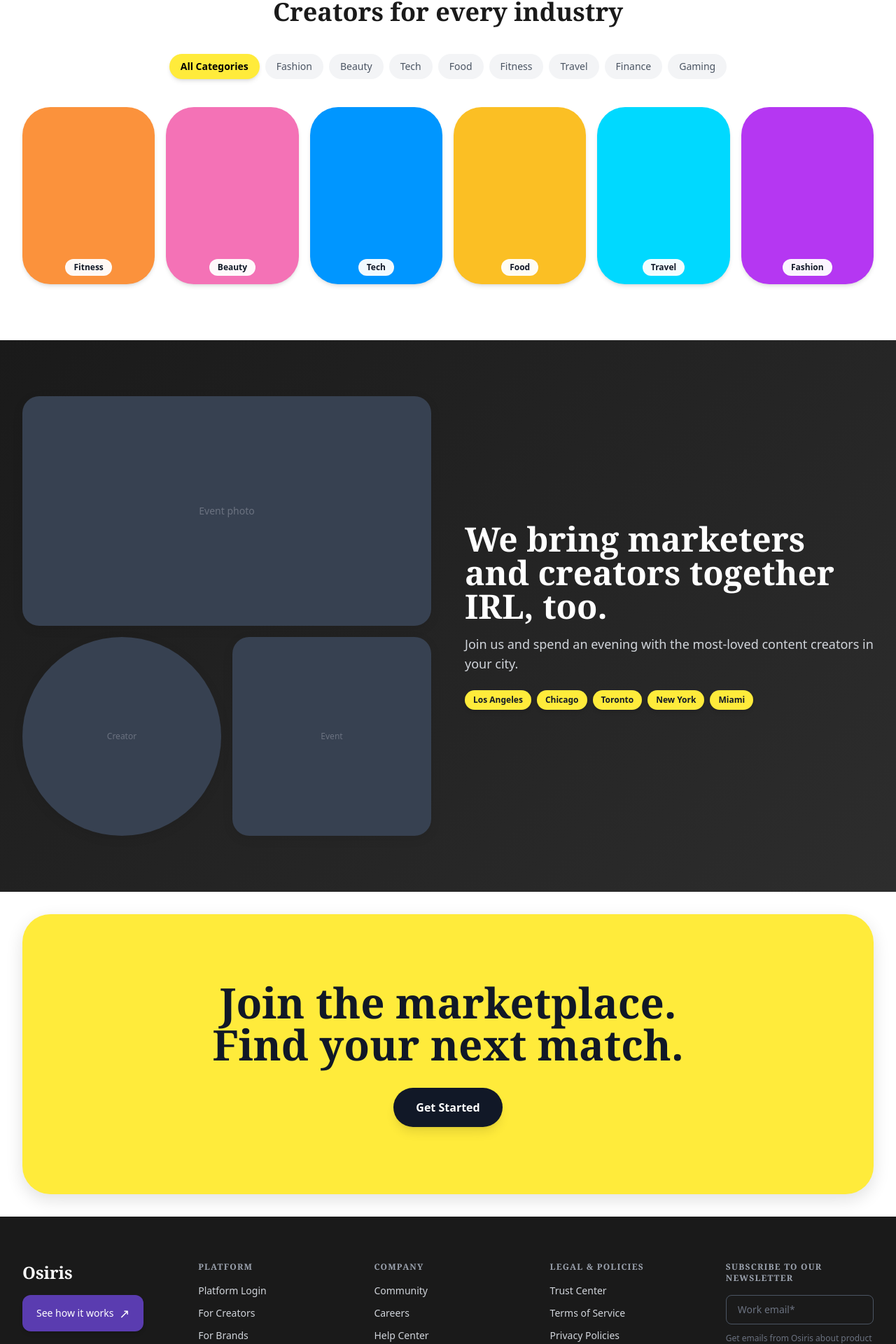
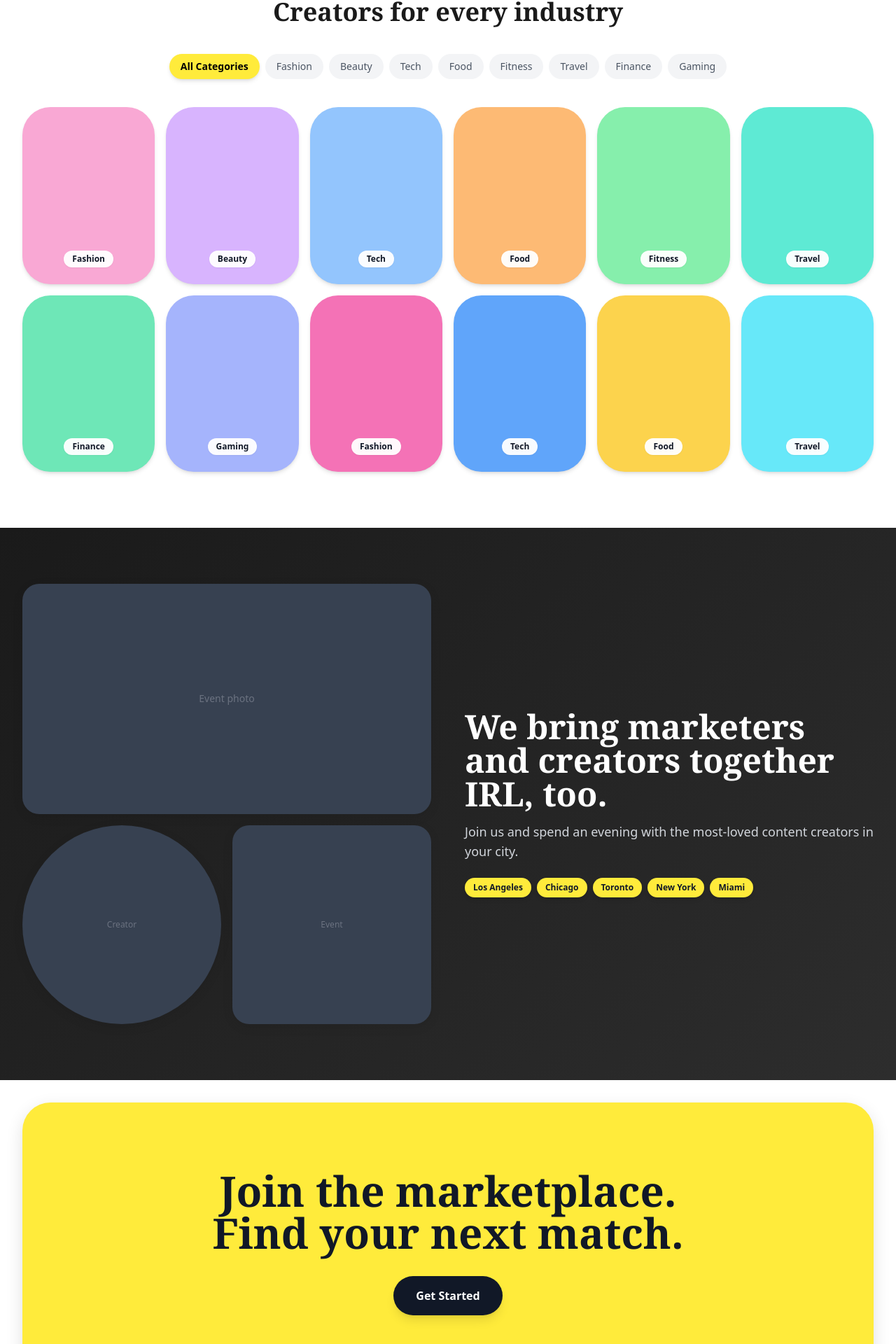
Before and after one commit to Codeinexter/Osiris, a Next.js app: page / in a window 1280 px wide. Shown: the part 2164-4084 px from the top of the page at 70% size. Built offline with nearby package versions, Linux system fonts and the light colour scheme.

Commit message:
made changes in home and footer

```diff
--- a/src/app/page.tsx
+++ b/src/app/page.tsx
@@ -1,10 +1,36 @@
+"use client";
+
 import NavbarPublic from "@/components/NavbarPublic";
 import FooterMega from "@/components/FooterMega";
 import CTAStripYellow from "@/components/CTAStripYellow";
 import Link from "next/link";
 import { ArrowRight, Star, Users, BarChart3, Zap, Shield, MessageCircle } from "lucide-react";
+import { useState } from "react";
 
 export default function LandingPage() {
+  const [selectedCategory, setSelectedCategory] = useState("All Categories");
+
+  // Mock data for creators with their categories
+  const creators = [
+    { category: "Fashion", color: "bg-pink-300" },
+    { category: "Beauty", color: "bg-purple-300" },
+    { category: "Tech", color: "bg-blue-300" },
+    { category: "Food", color: "bg-orange-300" },
+    { category: "Fitness", color: "bg-green-300" },
+    { category: "Travel", color: "bg-teal-300" },
+    { category: "Finance", color: "bg-emerald-300" },
+    { category: "Gaming", color: "bg-indigo-300" },
+    // Duplicates to fill out the grid for "All" view or specific views
+    { category: "Fashion", color: "bg-pink-400" },
+    { category: "Tech", color: "bg-blue-400" },
+    { category: "Food", color: "bg-amber-300" },
+    { category: "Travel", color: "bg-cyan-300" },
+  ];
+
+  const filteredCreators = selectedCategory === "All Categories"
+    ? creators
+    : creators.filter(c => c.category === selectedCategory);
+
   return (
     <>
       <NavbarPublic />
@@ -17,7 +43,7 @@ export default function LandingPage() {
                 <h1 className="font-display text-4xl sm:text-5xl lg:text-6xl font-bold text-white leading-[1.1] animate-fade-in-down">
                   Discover brand champions.
                 </h1>
-                <p className="mt-4 text-white/85 text-base sm:text-lg max-w-md leading-relaxed animate-fade-in-down" style={{animationDelay: "0.1s"}}>
+                <p className="mt-4 text-white/85 text-base sm:text-lg max-w-md leading-relaxed animate-fade-in-down" style={{ animationDelay: "0.1s" }}>
                   Search creators, run campaigns, approve content, and track performance—one workspace for social commerce.
                 </p>
                 <div className="mt-8">
@@ -36,7 +62,7 @@ export default function LandingPage() {
                     { bg: "bg-neon-purple", label: "Outdoors" },
                     { bg: "bg-neon-cyan", label: "@the.truth.doctor" },
                   ].map((tile, i) => (
-                    <div key={i} className={`${tile.bg} rounded-3xl flex items-end p-3 ${i === 3 ? "col-span-1" : ""} shadow-md hover-lift transition-smooth animate-fade-in-up`} style={{animationDelay: `${i * 0.05}s`}}>
+                    <div key={i} className={`${tile.bg} rounded-3xl flex items-end p-3 ${i === 3 ? "col-span-1" : ""} shadow-md hover-lift transition-smooth animate-fade-in-up`} style={{ animationDelay: `${i * 0.05}s` }}>
                       <span className="text-xs font-bold bg-white/90 backdrop-blur px-2.5 py-1 rounded-full truncate">{tile.label}</span>
                     </div>
                   ))}
@@ -74,7 +100,7 @@ export default function LandingPage() {
               { icon: MessageCircle, title: "Instant Chat", desc: "Instantly chat with creators and stay in touch throughout the whole collaboration." },
               { icon: Users, title: "Secure Payments", desc: "Your money is held safely until you approve the creator's work." },
             ].map((f, i) => (
-              <div key={i} className="border border-gray-200 rounded-3xl p-6 bg-white hover-lift hover:shadow-card-hover hover:border-brand/30 transition-smooth animate-fade-in-up" style={{animationDelay: `${i * 0.1}s`}}>
+              <div key={i} className="border border-gray-200 rounded-3xl p-6 bg-white hover-lift hover:shadow-card-hover hover:border-brand/30 transition-smooth animate-fade-in-up" style={{ animationDelay: `${i * 0.1}s` }}>
                 <div className="w-10 h-10 rounded-xl bg-brand/15 flex items-center justify-center mb-4 transition-smooth group-hover:scale-110">
                   <f.icon className="w-5 h-5 text-brand transition-smooth" />
                 </div>
@@ -95,7 +121,7 @@ export default function LandingPage() {
                 { step: "2", title: "Collaborate & Create", desc: "Send briefs, negotiate terms, approve content—all within one organized workspace." },
                 { step: "3", title: "Track & Pay", desc: "Monitor campaign performance in real time and release payments when deliverables are approved." },
               ].map((s, i) => (
-                <div key={i} className="bg-white rounded-3xl p-8 shadow-card hover-lift hover:shadow-card-hover transition-smooth animate-fade-in-up" style={{animationDelay: `${i * 0.1}s`}}>
+                <div key={i} className="bg-white rounded-3xl p-8 shadow-card hover-lift hover:shadow-card-hover transition-smooth animate-fade-in-up" style={{ animationDelay: `${i * 0.1}s` }}>
                   <div className="w-10 h-10 rounded-full bg-brand text-white flex items-center justify-center font-bold text-lg mb-4 transition-smooth hover:scale-110">{s.step}</div>
                   <h3 className="font-bold text-xl mb-2">{s.title}</h3>
                   <p className="text-gray-600 leading-relaxed">{s.desc}</p>
@@ -120,17 +146,41 @@ export default function LandingPage() {
           <h2 className="font-display text-3xl sm:text-4xl font-bold text-center mb-10">Creators for every industry</h2>
           <div className="flex flex-wrap justify-center gap-2 mb-10">
             {["All Categories", "Fashion", "Beauty", "Tech", "Food", "Fitness", "Travel", "Finance", "Gaming"].map((cat, i) => (
-              <button key={i} className={`px-4 py-2 rounded-full text-sm font-medium transition-all ${i === 0 ? "bg-accent text-black font-semibold shadow-md" : "bg-gray-100 text-gray-600 hover:bg-gray-200"}`}>
+              <button
+                key={i}
+                onClick={() => setSelectedCategory(cat)}
+                className={`px-4 py-2 rounded-full text-sm font-medium transition-all ${selectedCategory === cat
+                    ? "bg-accent text-black font-semibold shadow-md"
+                    : "bg-gray-100 text-gray-600 hover:bg-gray-200"
+                  }`}
+              >
                 {cat}
               </button>
             ))}
           </div>
-          <div className="grid grid-cols-3 md:grid-cols-6 gap-4">
-            {["Fitness", "Beauty", "Tech", "Food", "Travel", "Fashion"].map((niche, i) => (
-              <div key={i} className={`aspect-[3/4] rounded-[2.5rem] ${["bg-orange-400","bg-pink-400","bg-neon-blue","bg-amber-400","bg-neon-cyan","bg-neon-purple"][i]} flex items-end justify-center p-3 shadow-md hover-lift hover:shadow-lg transition-smooth animate-fade-in-up`} style={{animationDelay: `${i * 0.08}s`}}>
-                <span className="text-xs font-bold bg-white/95 backdrop-blur px-3 py-1 rounded-full text-gray-900">{niche}</span>
+
+          <div className="grid grid-cols-2 md:grid-cols-3 lg:grid-cols-6 gap-4">
+            {filteredCreators.length > 0 ? (
+              filteredCreators.map((creator, i) => (
+                <div
+                  key={i}
+                  className={`aspect-[3/4] rounded-[2.5rem] ${creator.color} flex items-end justify-center p-3 shadow-md hover-lift hover:shadow-lg transition-smooth animate-fade-in-up`}
+                  style={{ animationDelay: `${i * 0.05}s` }}
+                >
+                  <div className="text-center w-full">
+                    <div className="mb-2">
+                      <span className="text-xs font-bold bg-white/95 backdrop-blur px-3 py-1 rounded-full text-gray-900 shadow-sm inline-block mb-1">
+                        {creator.category}
+                      </span>
+                    </div>
+                  </div>
+                </div>
+              ))
+            ) : (
+              <div className="col-span-full text-center py-10 text-gray-500">
+                No creators found in this category.
               </div>
-            ))}
+            )}
           </div>
         </section>
 
--- a/src/components/FooterMega.tsx
+++ b/src/components/FooterMega.tsx
@@ -18,7 +18,7 @@ export default function FooterMega() {
             </Link>
             <p className="text-gray-500 text-xs mt-6">© Osiris Inc. 2026. All rights reserved.</p>
           </div>
-          <div className="animate-fade-in-up" style={{animationDelay: "0.1s"}}>
+          <div className="animate-fade-in-up" style={{ animationDelay: "0.1s" }}>
             <h4 className="text-xs font-bold uppercase tracking-widest text-gray-400 mb-4">Platform</h4>
             <ul className="space-y-3 text-sm text-gray-300">
               <li><Link href="/auth" className="hover:text-white transition-smooth hover:translate-x-1 inline-block">Platform Login</Link></li>
@@ -27,7 +27,7 @@ export default function FooterMega() {
               <li><Link href="/auth" className="hover:text-white transition-smooth hover:translate-x-1 inline-block">Sign Up</Link></li>
             </ul>
           </div>
-          <div className="animate-fade-in-up" style={{animationDelay: "0.2s"}}>
+          <div className="animate-fade-in-up" style={{ animationDelay: "0.2s" }}>
             <h4 className="text-xs font-bold uppercase tracking-widest text-gray-400 mb-4">Company</h4>
             <ul className="space-y-3 text-sm text-gray-300">
               <li><span className="hover:text-white transition-smooth cursor-default">Community</span></li>
@@ -43,7 +43,7 @@ export default function FooterMega() {
               ))}
             </div>
           </div>
-          <div className="animate-fade-in-up" style={{animationDelay: "0.3s"}}>
+          <div className="animate-fade-in-up" style={{ animationDelay: "0.3s" }}>
             <h4 className="text-xs font-bold uppercase tracking-widest text-gray-400 mb-4">Legal & Policies</h4>
             <ul className="space-y-3 text-sm text-gray-300">
               <li><span className="cursor-default hover:text-white transition-smooth">Trust Center</span></li>
@@ -53,14 +53,23 @@ export default function FooterMega() {
               <li><span className="cursor-default hover:text-white transition-smooth">Creator Terms of Service</span></li>
             </ul>
           </div>
-          <div className="animate-fade-in-up" style={{animationDelay: "0.4s"}}>
+          <div className="animate-fade-in-up" style={{ animationDelay: "0.4s" }}>
             <h4 className="text-xs font-bold uppercase tracking-widest text-gray-400 mb-4">Subscribe to our newsletter</h4>
             {subscribed ? (
               <p className="text-sm text-green-400 animate-fade-in-up">Thanks for subscribing!</p>
             ) : (
-              <div className="flex rounded-lg overflow-hidden border border-gray-600 transition-smooth hover:border-accent focus-within:border-accent">
-                <input type="email" value={email} onChange={(e) => setEmail(e.target.value)} placeholder="Work email*" className="flex-1 bg-transparent px-4 py-2.5 text-sm text-white placeholder-gray-500 focus:outline-none transition-smooth" />
-                <button onClick={() => { if (email) setSubscribed(true); }} className="bg-accent text-gray-900 font-bold text-sm px-5 py-2.5 hover:bg-accent-dark transition-smooth hover:shadow-lg active:scale-95">
+              <div className="flex w-full rounded-lg overflow-hidden border border-gray-600 transition-smooth hover:border-accent focus-within:border-accent">
+                <input
+                  type="email"
+                  value={email}
+                  onChange={(e) => setEmail(e.target.value)}
+                  placeholder="Work email*"
+                  className="flex-1 bg-transparent px-4 py-2.5 text-sm text-white placeholder-gray-500 focus:outline-none transition-smooth min-w-0"
+                />
+                <button
+                  onClick={() => { if (email) setSubscribed(true); }}
+                  className="bg-accent text-gray-900 font-bold text-sm px-5 py-2.5 hover:bg-accent-dark transition-smooth hover:shadow-lg active:scale-95 whitespace-nowrap flex-shrink-0"
+                >
                   Submit
                 </button>
               </div>
```
